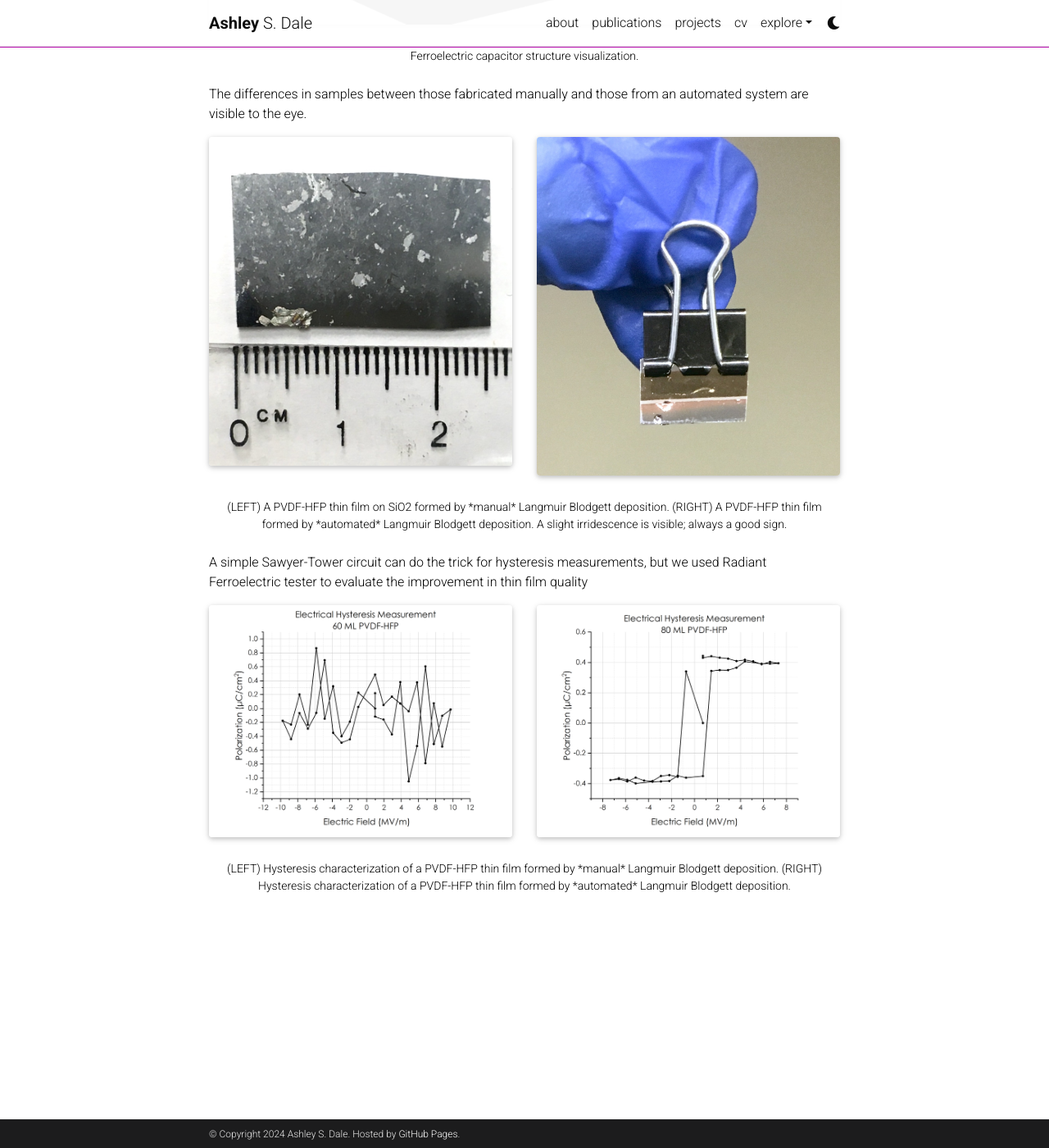
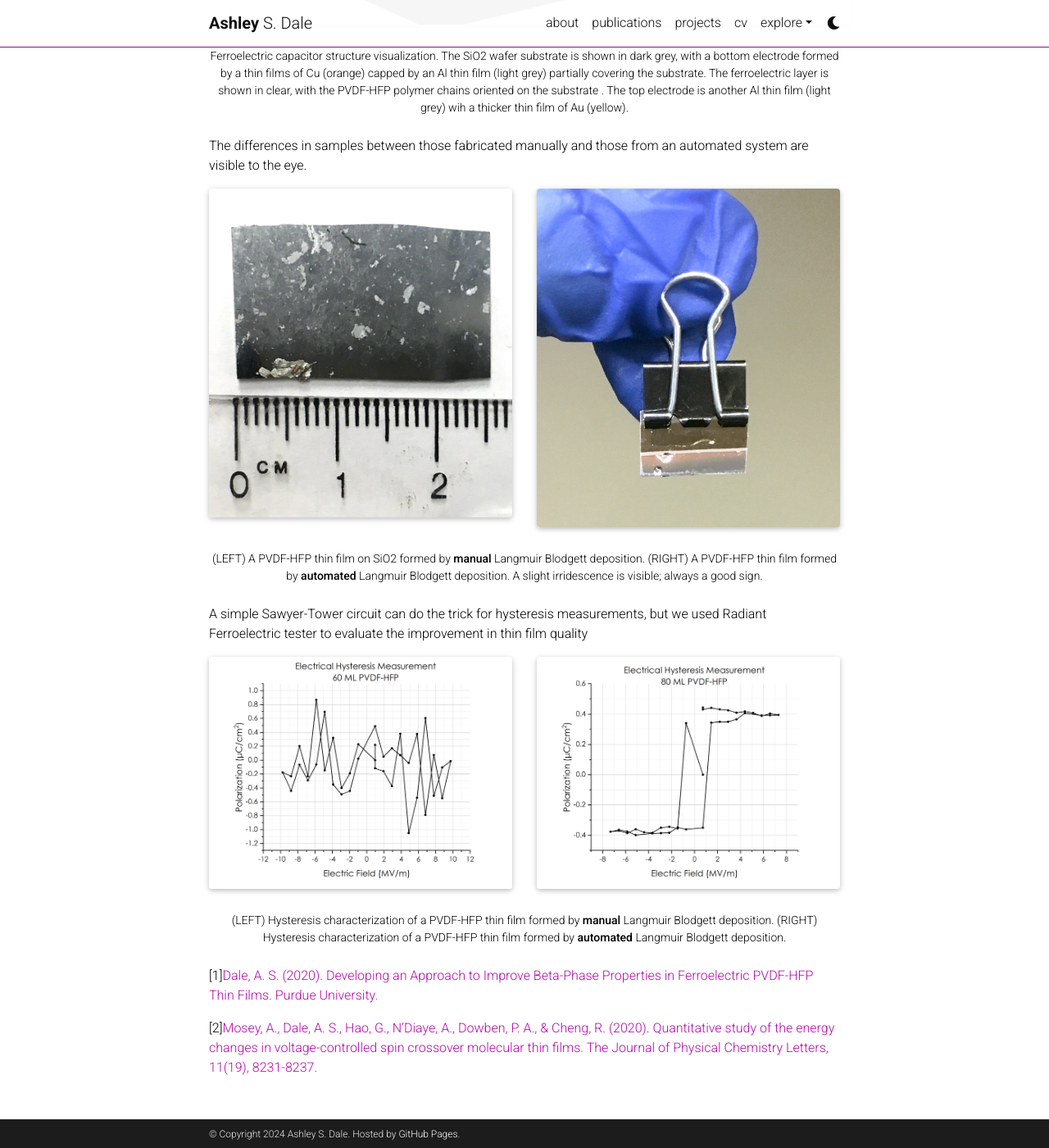
Before and after one commit to daleas0120/OLD_daleas0120.github.io, a Jekyll site: the page built from _projects/2_project.md, in a window 1280 px wide and 1400 px high, scrolled down 691 px. Shown: the whole window at 82% size. Built offline with Jekyll 4.4.1, drawn with Linux system fonts in a browser that asks for light colours; comment, search, counter and statistics services are not loaded; a style sheet for code colours, icons or effects is not loaded.

```diff
--- a/_projects/2_project.md
+++ b/_projects/2_project.md
@@ -9,13 +9,17 @@
 
 A side project was learning how to improve the quality of the ferroelectric thin films we fabricated in our lab using poly(vinylidene fluoride-co-hexafluoropropylene) (PVDF-HFP).  Samples were fabricated with the following structure to avoid edge affects:
 
-<div class="row">
-    <div class="col-sm">
+<div class="row justify-content-md-center">
+    <div class="col col-lg-2">
+    </div>
+    <div class="col-md-auto">
         {% include figure.html path="assets/img/proj02_sample_structure.jpg" title="Ferroelectric capacitor" class="img-fluid rounded z-depth-1" %}
+    </div>
+    <div class="row justify-content-md-center">
     </div>
 </div>
 <div class="caption">
-    Ferroelectric capacitor structure visualization.
+    Ferroelectric capacitor structure visualization.  The SiO2 wafer substrate is shown in dark grey, with a bottom electrode formed by a thin films of Cu (orange) capped by an Al thin film (light grey) partially covering the substrate.  The ferroelectric layer is shown in clear, with the PVDF-HFP polymer chains oriented on the substrate .  The top electrode is another Al thin film (light grey) wih a thicker thin film of Au (yellow).
 </div>
 
 The differences in samples between those fabricated manually and those from an automated system are visible to the eye.
@@ -29,7 +33,7 @@
     </div>
 </div>
 <div class="caption">
-    (LEFT) A PVDF-HFP thin film on SiO2 formed by *manual* Langmuir Blodgett deposition.  (RIGHT)  A PVDF-HFP thin film formed by *automated* Langmuir Blodgett deposition.  A slight irridescence is visible; always a good sign.
+    (LEFT) A PVDF-HFP thin film on SiO2 formed by <strong>manual</strong> Langmuir Blodgett deposition.  (RIGHT)  A PVDF-HFP thin film formed by <strong>automated</strong> Langmuir Blodgett deposition.  A slight irridescence is visible; always a good sign.
 </div>
 
 A simple Sawyer-Tower circuit can do the trick for hysteresis measurements, but we used Radiant Ferroelectric tester to evaluate the improvement in thin film quality
@@ -43,5 +47,9 @@
     </div>
 </div>
 <div class="caption">
-    (LEFT) Hysteresis characterization of a PVDF-HFP thin film formed by *manual* Langmuir Blodgett deposition.  (RIGHT)  Hysteresis characterization of a PVDF-HFP thin film formed by *automated* Langmuir Blodgett deposition.
+    (LEFT) Hysteresis characterization of a PVDF-HFP thin film formed by <strong>manual</strong> Langmuir Blodgett deposition.  (RIGHT)  Hysteresis characterization of a PVDF-HFP thin film formed by <strong>automated</strong> Langmuir Blodgett deposition.
 </div>
+
+[1]<a href="http://ulib.iupui.edu/cgi-bin/proxy.pl?url=http://search.proquest.com/dissertations-theses/developing-approach-improve-beta-phase-properties/docview/2827705046/se-2?accountid=7398">Dale, A. S. (2020). Developing an Approach to Improve Beta-Phase Properties in Ferroelectric PVDF-HFP Thin Films. Purdue University.</a>
+
+[2]<a href="https://pubs.acs.org/doi/abs/10.1021/acs.jpclett.0c02209">Mosey, A., Dale, A. S., Hao, G., N’Diaye, A., Dowben, P. A., & Cheng, R. (2020). Quantitative study of the energy changes in voltage-controlled spin crossover molecular thin films. The Journal of Physical Chemistry Letters, 11(19), 8231-8237.</a>
```
Also changed, not shown: _projects/12_project.md (added, +67 -0 lines), _projects/1_project.md (+3 -1 lines), _projects/8_project.md (+1 -1 lines), assets/img/proj12_lbTrough_small.jpg (added), assets/img/proj12_me_milling.JPG (added), assets/img/proj12_meniscus_1a.png (added), assets/img/proj12_meniscus_2a.png (added), assets/img/proj12_systemArchi.png (added), assets/img/proj12_trough_fab.JPG (added), assets/img/proj12_trough_fab_shellCutter.jpg (added), assets/img/proj12_trough_in_hood.jpeg (added).
